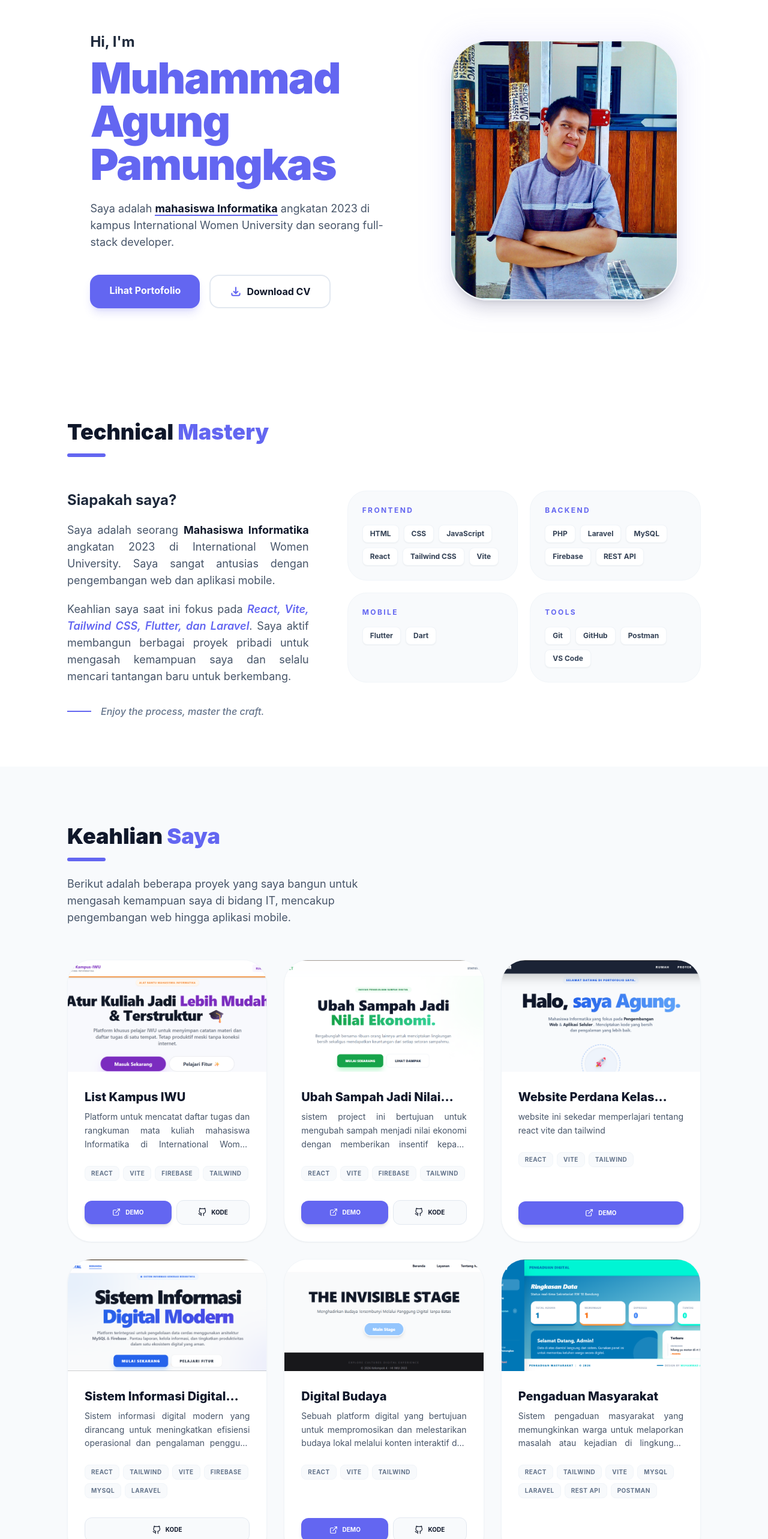
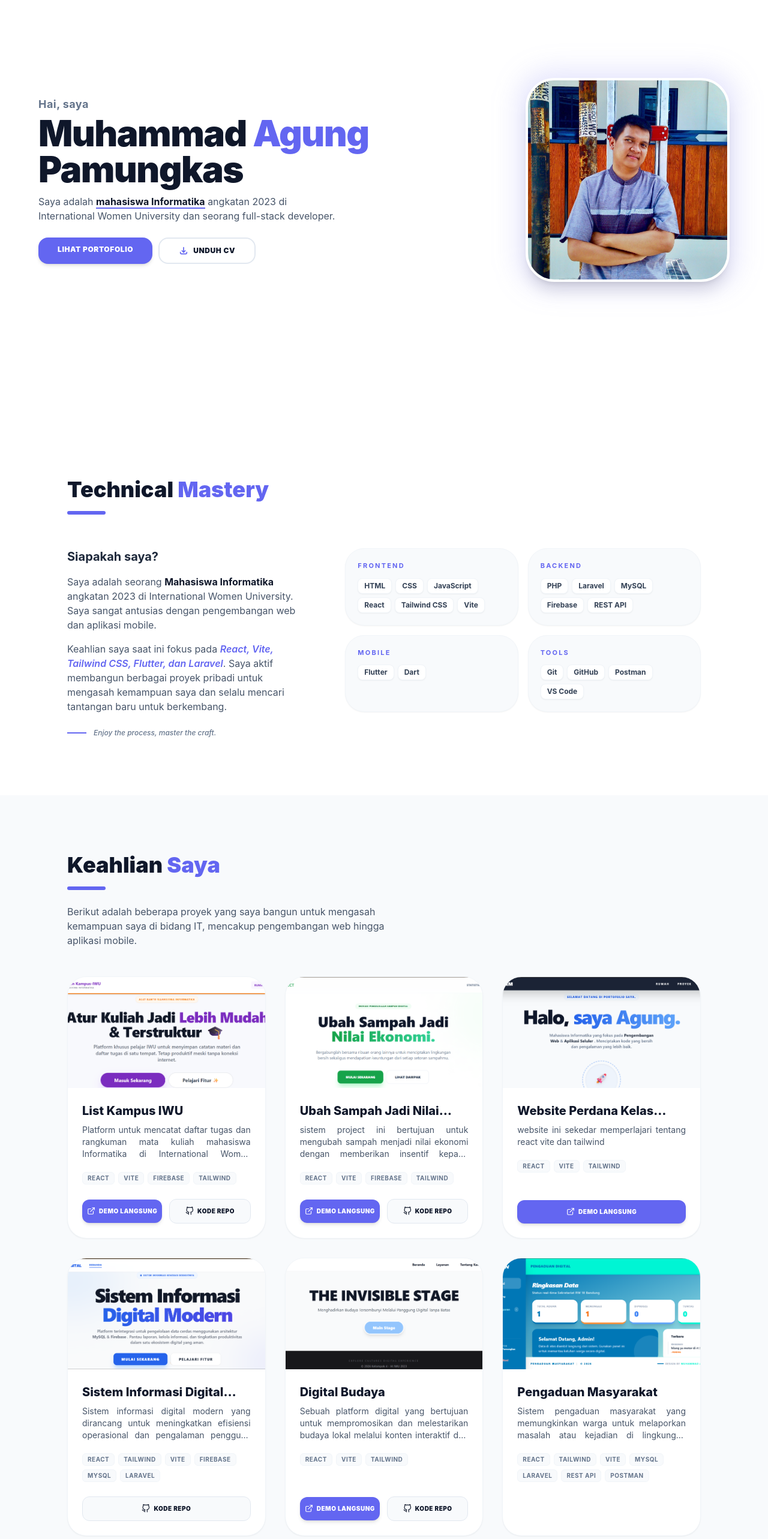
Before and after one commit to MhdGung25/portfolio-agung, a React (Vite) app: page / in a window 1280 px wide. Shown: the part 100-2666 px from the top of the page at 60% size. Built offline with nearby package versions, Linux system fonts and the light colour scheme.

Commit message:
perubahan ukuran hp dan laptop dan tambahan di halaman contect

```diff
--- a/src/components/About.jsx
+++ b/src/components/About.jsx
@@ -1,3 +1,5 @@
+import React from 'react';
+
 const About = () => {
   const skills = [
     {
@@ -6,7 +8,7 @@ const About = () => {
     },
     {
       category: "Backend",
-      items: ["PHP", "Laravel", "MySQL","Firebase", "REST API"]
+      items: ["PHP", "Laravel", "MySQL", "Firebase", "REST API"]
     },
     {
       category: "Mobile",
@@ -19,56 +21,67 @@ const About = () => {
   ];
 
   return (
-    <section id="about" className="py-20 bg-white dark:bg-[#0f172a] transition-colors duration-300">
-      {/* Container max-w-6xl agar tampilan di laptop lebih ramping dan berada di tengah */}
-      <div className="max-w-6xl mx-auto px-6 md:px-12">
+    <section
+      id="about"
+      lang="id"
+      className="notranslate min-h-0 h-auto py-16 md:py-24 bg-white dark:bg-[#0f172a] transition-colors duration-300 flex items-center justify-center scroll-mt-20 lg:scroll-mt-0"
+    >
+      {/* Catatan Perbaikan:
+        - 'scroll-mt-20' memberikan jarak 80px dari atas saat di-scroll pada mode HP agar judul tidak tertutup navbar.
+        - 'lg:scroll-mt-0' mengembalikan jarak ke semula khusus untuk mode laptop agar tampilan tetap aman seperti sebelumnya.
+      */}
 
-        {/* Judul Seksi - Rata Kiri dengan margin bawah yang pas */}
-        <div className="mb-14">
+      {/* Container Utama - Sejajar Sempurna dengan Hero */}
+      <div className="max-w-6xl w-full mx-auto px-6 md:px-12">
+
+        {/* Judul Seksi - Rata Tengah di HP, Rata Kiri di Laptop */}
+        <div className="mb-10 md:mb-14 text-center lg:text-left">
           <h2 className="text-3xl md:text-4xl font-black text-slate-900 dark:text-white mb-4">
             Technical <span className="text-[#6366f1]">Mastery</span>
           </h2>
-          <div className="w-16 h-1.5 bg-[#6366f1] rounded-full"></div>
+          <div className="w-16 h-1.5 bg-[#6366f1] rounded-full mx-auto lg:mx-0"></div>
         </div>
 
-        {/* Grid System - Membagi proporsi 5:7 untuk keseimbangan visual */}
-        <div className="grid grid-cols-1 lg:grid-cols-12 gap-10 lg:gap-16 items-start">
+        {/* Grid System 5:7 Penyelarasan Fleksibel */}
+        <div className="grid grid-cols-1 lg:grid-cols-12 gap-8 lg:gap-14 items-start justify-center">
 
           {/* Bagian Kiri: Deskripsi Teks */}
-          <div className="lg:col-span-5">
-            <h3 className="text-xl md:text-2xl font-bold text-slate-800 dark:text-slate-100 mb-5">
+          <div className="lg:col-span-5 flex flex-col justify-center text-center lg:text-left">
+            <h3 className="text-lg md:text-xl font-bold text-slate-800 dark:text-slate-100 mb-4">
               Siapakah saya?
             </h3>
-            <p className="text-base md:text-lg text-slate-600 dark:text-slate-400 mb-5 leading-relaxed text-justify">
+            <p className="text-xs sm:text-sm md:text-base text-slate-600 dark:text-slate-400 mb-4 leading-relaxed text-justify md:text-center lg:text-left">
               Saya adalah seorang <span className="font-bold text-slate-900 dark:text-white">Mahasiswa Informatika</span> angkatan 2023 di International Women University. Saya sangat antusias dengan pengembangan web dan aplikasi mobile.
             </p>
-            <p className="text-base md:text-lg text-slate-600 dark:text-slate-400 mb-8 leading-relaxed text-justify">
+            <p className="text-xs sm:text-sm md:text-base text-slate-600 dark:text-slate-400 mb-6 leading-relaxed text-justify md:text-center lg:text-left">
               Keahlian saya saat ini fokus pada <span className="text-[#6366f1] font-semibold italic">React, Vite, Tailwind CSS, Flutter, dan Laravel</span>. Saya aktif membangun berbagai proyek pribadi untuk mengasah kemampuan saya dan selalu mencari tantangan baru untuk berkembang.
             </p>
-            <div className="flex items-center gap-4">
-               <div className="w-10 h-[2px] bg-[#6366f1]"></div>
-               <p className="text-sm md:text-base font-medium italic text-slate-500 dark:text-slate-400">
+
+            {/* Quote Pembatas */}
+            <div className="flex items-center gap-3 justify-center lg:justify-start">
+               <div className="w-8 h-[2px] bg-[#6366f1]"></div>
+               <p className="text-[11px] md:text-xs font-medium italic text-slate-500 dark:text-slate-400">
                  Enjoy the process, master the craft.
                </p>
             </div>
           </div>
 
-          {/* Bagian Kanan: Grid Skills */}
-          <div className="lg:col-span-7">
-            <div className="grid grid-cols-1 sm:grid-cols-2 gap-4 md:gap-5">
+          {/* Bagian Kanan: Grid Cards Skills */}
+          <div className="lg:col-span-7 w-full mt-4 lg:mt-0">
+            <div className="grid grid-cols-1 sm:grid-cols-2 gap-4">
               {skills.map((skillGroup, index) => (
                 <div
                   key={index}
-                  className="p-5 md:p-6 bg-slate-50 dark:bg-slate-800/40 rounded-[2rem] border border-slate-100 dark:border-slate-700/50 hover:border-[#6366f1]/30 transition-all duration-300"
+                  className="p-5 bg-slate-50 dark:bg-slate-800/40 rounded-[2rem] border border-slate-100 dark:border-slate-800/60 hover:border-[#6366f1]/30 transition-all duration-300 shadow-sm"
                 >
-                  <h4 className="text-[#6366f1] font-bold text-xs mb-4 uppercase tracking-[0.2em]">
+                  <h4 className="text-[#6366f1] font-bold text-[10px] md:text-[11px] mb-3 uppercase tracking-[0.2em]">
                     {skillGroup.category}
                   </h4>
-                  <div className="flex flex-wrap gap-2">
+                  <div className="flex flex-wrap gap-1.5">
                     {skillGroup.items.map((item, idx) => (
                       <span
                         key={idx}
-                        className="px-3 py-1.5 bg-white dark:bg-slate-900 text-slate-700 dark:text-slate-300 rounded-lg text-[11px] md:text-xs font-bold shadow-sm border border-slate-100 dark:border-slate-700"
+                        className="px-2.5 py-1 bg-white dark:bg-slate-900 text-slate-700 dark:text-slate-300 rounded-lg text-[10px] md:text-xs font-bold shadow-sm border border-slate-100 dark:border-slate-800 whitespace-nowrap"
                       >
                         {item}
                       </span>
--- a/src/components/Hero.jsx
+++ b/src/components/Hero.jsx
@@ -2,60 +2,61 @@ const Hero = () => {
   return (
     <section
       id="home"
-      className="min-h-[90vh] flex items-center bg-white dark:bg-[#0f172a] pt-24 pb-12 px-6 md:px-12 lg:px-24 transition-colors duration-300"
+      className="min-h-[calc(100vh-4rem)] lg:min-h-screen flex items-center justify-center bg-white dark:bg-[#0f172a] pt-24 pb-8 lg:py-24 px-6 md:px-12 transition-colors duration-300 overflow-hidden"
     >
-      <div className="max-w-6xl mx-auto grid grid-cols-1 lg:grid-cols-12 gap-12 items-center">
+      {/* Kontainer Utama */}
+      <div className="max-w-6xl w-full mx-auto grid grid-cols-1 lg:grid-cols-12 gap-6 lg:gap-12 items-center justify-center my-auto">
 
-        {/* Kolom Teks: lg:grid-cols-7 (Mengambil 7 dari 12 bagian) */}
-        <div className="order-2 lg:order-1 lg:col-span-7 flex flex-col items-center lg:items-start text-center lg:text-left">
-          <h2 className="text-lg md:text-2xl font-bold text-slate-800 dark:text-white mb-2">
-            Hi, I'm
+        {/* Kolom Foto */}
+        <div className="order-1 lg:order-2 lg:col-span-5 flex justify-center lg:justify-end items-center mb-2 lg:mb-0">
+          <div className="relative w-full max-w-[190px] sm:max-w-[240px] md:max-w-[280px] lg:max-w-[340px]">
+            {/* Dekorasi Bingkai Belakang */}
+            <div className="absolute -inset-2 bg-indigo-500/20 dark:bg-indigo-500/10 rounded-[2.5rem] md:rounded-[3rem] blur-xl"></div>
+
+            {/* Kontainer Foto Utama */}
+            <div className="relative overflow-hidden rounded-[2.5rem] md:rounded-[3rem] border-4 border-white dark:border-slate-800 shadow-xl bg-slate-50 dark:bg-slate-900 aspect-square">
+              <img
+                src="/img/profile-1.jpg"
+                alt="Muhammad Agung Pamungkas"
+                className="w-full h-full object-cover object-center grayscale-[10%] hover:grayscale-0 transition-all duration-700"
+              />
+            </div>
+          </div>
+        </div>
+
+        {/* Kolom Teks */}
+        <div className="order-2 lg:order-1 lg:col-span-7 flex flex-col items-center lg:items-start text-center lg:text-left target-content">
+          <h2 className="text-sm md:text-lg font-bold text-slate-500 dark:text-indigo-400 tracking-wide mb-1">
+            Hai, saya
           </h2>
 
-          <h1 className="text-5xl md:text-6xl lg:text-7xl font-black leading-[1.1] mb-6 tracking-tight">
-            <span className="text-[#6366f1] block">Muhammad</span>
-            <span className="text-[#6366f1] block">Agung</span>
-            <span className="text-[#6366f1] block">Pamungkas</span>
+          {/* Judul Nama Rapat & Padat */}
+          <h1 className="text-3xl sm:text-5xl md:text-6xl font-black text-slate-900 dark:text-white leading-[1.15] mb-3 tracking-tight">
+            Muhammad <span className="text-[#6366f1]">Agung</span> Pamungkas
           </h1>
 
-          <p className="text-sm md:text-lg text-slate-600 dark:text-slate-400 max-w-lg leading-relaxed mb-10">
-            Saya adalah <span className="font-bold text-slate-900 dark:text-white border-b-2 border-indigo-500"> mahasiswa Informatika</span> angkatan 2023 di kampus International Women University dan seorang full-stack developer.
+          {/* Deskripsi */}
+          <p className="text-xs sm:text-sm md:text-base text-slate-600 dark:text-slate-400 max-w-sm md:max-w-lg leading-relaxed mb-6 text-center lg:text-left px-2 sm:px-0">
+            Saya adalah <span className="font-bold text-slate-900 dark:text-white border-b-2 border-indigo-500">mahasiswa Informatika</span> angkatan 2023 di International Women University dan seorang full-stack developer.
           </p>
 
-          {/* Action Buttons */}
-          <div className="flex flex-col sm:flex-row gap-4 w-full sm:w-auto">
+          {/* Tombol Aksi */}
+          <div className="flex flex-col sm:flex-row gap-2.5 w-full sm:w-auto px-4 sm:px-0">
             <a
               href="#projects"
-              className="px-8 py-3.5 bg-[#6366f1] text-white rounded-2xl font-bold hover:bg-indigo-700 shadow-lg shadow-indigo-500/20 transition-all text-center text-sm md:text-base"
+              className="px-6 md:px-8 py-3 bg-[#6366f1] text-white rounded-2xl font-black hover:bg-indigo-700 shadow-md hover:shadow-indigo-500/20 transition-all text-center text-xs tracking-wider uppercase whitespace-nowrap active:scale-95"
             >
               Lihat Portofolio
             </a>
             <a
               href="/cv-muhammad-agung.pdf"
-              className="px-8 py-3.5 bg-transparent text-slate-900 dark:text-white border-2 border-slate-200 dark:border-slate-700 rounded-2xl font-bold hover:bg-slate-50 dark:hover:bg-slate-800 transition-all flex items-center justify-center gap-2 text-sm md:text-base"
+              className="px-6 md:px-8 py-3 bg-transparent text-slate-900 dark:text-white border-2 border-slate-200 dark:border-slate-700 rounded-2xl font-black hover:bg-slate-50 dark:hover:bg-slate-800 transition-all flex items-center justify-center gap-2 text-xs tracking-wider uppercase whitespace-nowrap active:scale-95"
             >
-              <svg className="w-5 h-5 text-indigo-500" fill="none" stroke="currentColor" strokeWidth="2.5" viewBox="0 0 24 24">
+              <svg className="w-4 h-4 text-indigo-500 flex-shrink-0" fill="none" stroke="currentColor" strokeWidth="2.5" viewBox="0 0 24 24">
                 <path strokeLinecap="round" strokeLinejoin="round" d="M4 16v1a3 3 0 003 3h10a3 3 0 003-3v-1m-4-4l-4 4m0 0l-4-4m4 4V4"></path>
               </svg>
-              Download CV
+              Unduh CV
             </a>
-          </div>
-        </div>
-
-        {/* Kolom Foto: lg:grid-cols-5 (Mengambil 5 dari 12 bagian) */}
-        <div className="order-1 lg:order-2 lg:col-span-5 flex justify-center lg:justify-end">
-          <div className="relative w-full max-w-[300px] md:max-w-sm lg:max-w-[380px]">
-            {/* Dekorasi Bingkai Belakang (Shadow Soft) */}
-            <div className="absolute -inset-2 bg-indigo-500/10 dark:bg-indigo-500/5 rounded-[3rem] blur-xl"></div>
-
-            {/* Kontainer Foto Utama sesuai referensi image_633e07.jpg */}
-            <div className="relative overflow-hidden rounded-[3rem] lg:rounded-[4rem] border-2 border-slate-100 dark:border-slate-800 shadow-xl">
-              <img
-                src="/img/profile-1.jpg"
-                alt="Muhammad Agung Pamungkas"
-                className="w-full h-auto object-cover grayscale-[10%] hover:grayscale-0 transition-all duration-700"
-              />
-            </div>
           </div>
         </div>
 
--- a/src/components/Projects.jsx
+++ b/src/components/Projects.jsx
@@ -3,74 +3,79 @@ import { FiGithub, FiExternalLink } from 'react-icons/fi';
 
 const Projects = () => {
   return (
-    <section id="projects" className="py-20 md:py-24 bg-[#f8fafc] dark:bg-[#0f172a] transition-colors duration-300">
-      {/* Container max-w-6xl agar tampilan di laptop lebih ramping dan sejajar dengan Hero/About */}
-      <div className="max-w-6xl mx-auto px-6 md:px-12">
+    <section
+      id="projects"
+      className="py-16 md:py-24 bg-[#f8fafc] dark:bg-[#0f172a] transition-colors duration-300 overflow-hidden flex items-center justify-center scroll-mt-20 lg:scroll-mt-0"
+    >
+      {/* Catatan Perbaikan:
+        - 'scroll-mt-20' memberikan jarak offset 80px dari atas saat di-scroll otomatis di mobile agar judul tidak tenggelam di bawah navbar.
+        - 'lg:scroll-mt-0' menonaktifkan jarak offset ini khusus di mode laptop agar posisinya tetap presisi seperti semula.
+      */}
 
-        {/* Header Seksi - Dibuat terpusat atau rata kiri sesuai estetika About */}
-        <div className="mb-14">
+      {/* Container max-w-6xl konsisten berada di tengah sejajar dengan Hero/About */}
+      <div className="max-w-6xl w-full mx-auto px-6 md:px-12">
+
+        {/* Header Seksi - Rata Tengah di HP, Rata Kiri di Laptop */}
+        <div className="mb-12 text-center lg:text-left">
           <h2 className="text-3xl md:text-4xl font-black text-slate-900 dark:text-white mb-4">
             Keahlian <span className="text-[#6366f1]">Saya</span>
           </h2>
-          <div className="w-16 h-1.5 bg-[#6366f1] rounded-full mb-6"></div>
-          <p className="text-slate-600 dark:text-slate-400 max-w-xl text-base md:text-lg leading-relaxed text-justify md:text-left">
+          <div className="w-16 h-1.5 bg-[#6366f1] rounded-full mb-6 mx-auto lg:mx-0"></div>
+          <p className="text-slate-600 dark:text-slate-400 max-w-xl text-sm md:text-base leading-relaxed text-justify md:text-center lg:text-left">
             Berikut adalah beberapa proyek yang saya bangun untuk mengasah kemampuan saya di bidang IT, mencakup pengembangan web hingga aplikasi mobile.
           </p>
         </div>
 
-        {/* Grid Kartu Proyek
-            - lg:grid-cols-3: 3 Kolom sejajar di laptop
-            - gap-6: Jarak antar kartu yang proporsional
-        */}
-        <div className="grid grid-cols-1 md:grid-cols-2 lg:grid-cols-3 gap-6 md:gap-7">
+        {/* Grid Kartu Proyek - Responsif untuk HP, Tablet, dan Laptop Sedang */}
+        <div className="grid grid-cols-1 md:grid-cols-2 lg:grid-cols-3 gap-6 md:gap-8 justify-center">
           {projects.map((project) => {
             return (
               <div
                 key={project.id}
-                className="group bg-white dark:bg-[#1e293b] rounded-[2.5rem] overflow-hidden shadow-sm border border-slate-100 dark:border-slate-800 flex flex-col transition-all duration-500 hover:shadow-xl hover:-translate-y-2"
+                className="group bg-white dark:bg-[#1e293b] rounded-[2rem] overflow-hidden shadow-sm border border-slate-100 dark:border-slate-800 flex flex-col transition-all duration-500 hover:shadow-xl hover:-translate-y-1.5 max-w-[360px] mx-auto md:max-w-none"
               >
-                {/* Container Gambar - Aspect Video (16:9) agar konsisten */}
+                {/* Container Gambar dengan Rasio Konsisten */}
                 <div className="relative aspect-video overflow-hidden bg-slate-50 dark:bg-slate-900">
                   <img
                     src={project.image}
                     alt={project.title}
-                    className="w-full h-full object-cover object-top transition-transform duration-700 group-hover:scale-110"
+                    className="w-full h-full object-cover object-top transition-transform duration-700 group-hover:scale-105"
                   />
                   <div className="absolute inset-0 bg-gradient-to-t from-black/20 to-transparent opacity-0 group-hover:opacity-100 transition-opacity"></div>
                 </div>
 
-                {/* Konten Teks */}
-                <div className="p-6 md:p-7 flex flex-col flex-grow">
-                  <h3 className="text-xl font-extrabold text-slate-900 dark:text-white mb-2 line-clamp-1">
+                {/* Konten Teks di dalam Kartu */}
+                <div className="p-5 md:p-6 flex flex-col flex-grow">
+                  <h3 className="text-lg md:text-xl font-extrabold text-slate-900 dark:text-white mb-2 line-clamp-1">
                     {project.title}
                   </h3>
-                  <p className="text-slate-600 dark:text-slate-400 mb-6 text-sm leading-relaxed line-clamp-3 text-justify">
+                  <p className="text-slate-600 dark:text-slate-400 mb-5 text-xs md:text-sm leading-relaxed line-clamp-3 text-justify">
                     {project.description}
                   </p>
 
                   {/* Badge Teknologi */}
-                  <div className="flex flex-wrap gap-1.5 mb-8">
+                  <div className="flex flex-wrap gap-1.5 mb-6">
                     {project.tech.map((t) => (
                       <span
                         key={t}
-                        className="px-2.5 py-1 bg-slate-50 dark:bg-slate-800/50 text-slate-500 dark:text-slate-400 rounded-lg text-[10px] font-bold uppercase tracking-wider border border-slate-100 dark:border-slate-700"
+                        className="px-2 py-0.5 bg-slate-50 dark:bg-slate-800/60 text-slate-500 dark:text-slate-400 rounded-md text-[9px] md:text-[10px] font-bold uppercase tracking-wider border border-slate-100 dark:border-slate-700/60 whitespace-nowrap"
                       >
-                        {t}
-                      </span>
+                        {t
+                      }</span>
                     ))}
                   </div>
 
                   {/* Tombol Aksi */}
-                  <div className="mt-auto flex items-center gap-2">
+                  <div className="mt-auto flex items-center gap-3">
                     {project.liveUrl && (
                       <a
                         href={project.liveUrl}
                         target="_blank"
                         rel="noopener noreferrer"
-                        className="flex-[1.2] flex items-center justify-center gap-2 py-3 bg-[#6366f1] text-white rounded-xl font-bold text-[10px] hover:bg-indigo-700 transition-all shadow-md active:scale-95 whitespace-nowrap"
+                        className="flex-1 flex items-center justify-center gap-1.5 py-3 bg-[#6366f1] text-white rounded-xl font-black text-[10px] tracking-wider hover:bg-indigo-700 transition-all shadow-md active:scale-95 whitespace-nowrap uppercase"
                       >
                         <FiExternalLink className="w-3.5 h-3.5" />
-                        DEMO
+                        DEMO LANGSUNG
                       </a>
                     )}
 
@@ -79,10 +84,10 @@ const Projects = () => {
                         href={project.githubUrl}
                         target="_blank"
                         rel="noopener noreferrer"
-                        className="flex-1 flex items-center justify-center gap-2 py-3 bg-slate-50 dark:bg-slate-800 text-slate-900 dark:text-white rounded-xl font-bold text-[10px] border border-slate-200 dark:border-slate-700 hover:bg-slate-100 dark:hover:bg-slate-700 transition-all active:scale-95 whitespace-nowrap"
+                        className="flex-1 flex items-center justify-center gap-1.5 py-3 bg-slate-50 dark:bg-slate-800 text-slate-900 dark:text-white rounded-xl font-black text-[10px] tracking-wider border border-slate-200 dark:border-slate-700 hover:bg-slate-100 dark:hover:bg-slate-700 transition-all active:scale-95 whitespace-nowrap uppercase"
                       >
                         <FiGithub className="w-3.5 h-3.5" />
-                        KODE
+                        KODE REPO
                       </a>
                     )}
                   </div>
```
Also changed, not shown: src/components/Contact.jsx (+55 -41 lines).
